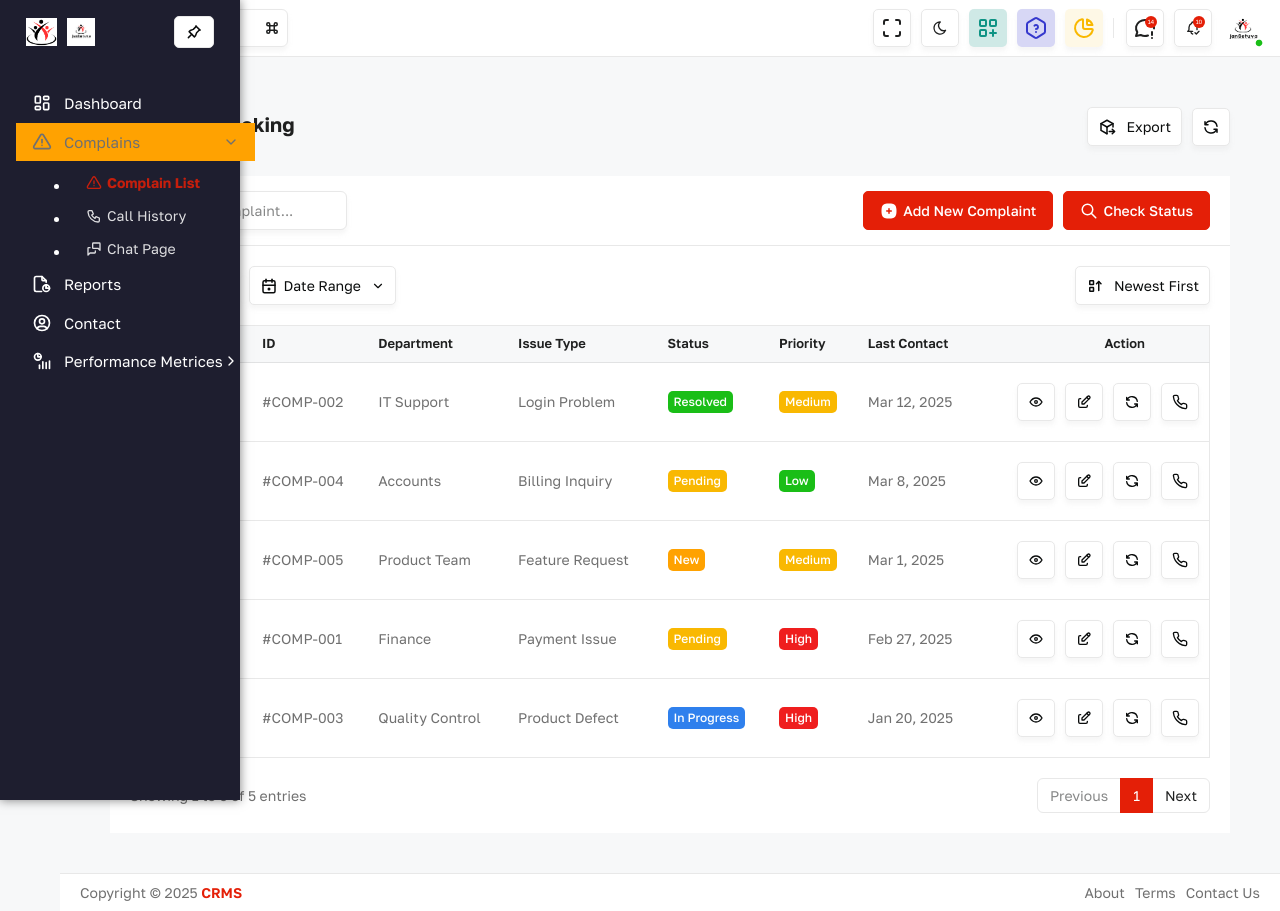
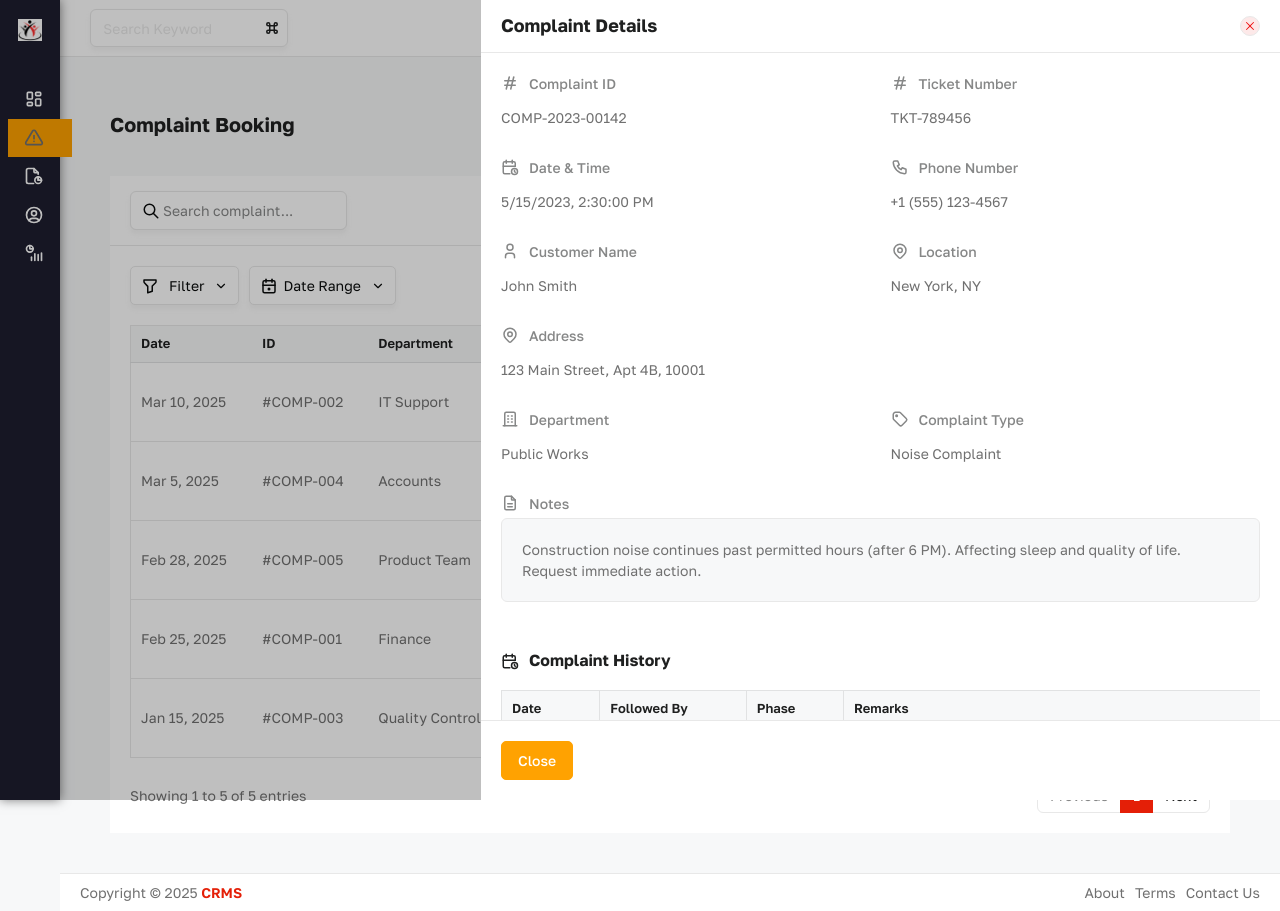
Before and after one commit to asimgope1/CRM, a React (Vite) app: page /Complain in a window 1280 px wide. Both pictures are taken after a click on the button 1036 px from the left and 401 px from the top of the page. Built offline with nearby package versions, Linux system fonts and the light colour scheme.

Commit message:
vieweach complaint

```diff
--- /dev/null
+++ b/src/components/ViewModal.jsx
@@ -0,0 +1,186 @@
+import React from "react";
+import {
+	IconX,
+	IconHash,
+	IconCalendarTime,
+	IconPhone,
+	IconUser,
+	IconMapPin,
+	IconFileDescription,
+	IconBuilding,
+	IconTag,
+} from "@tabler/icons-react";
+
+const ViewModal = ({ complaint, onClose }) => {
+	if (!complaint) return null;
+
+	return (
+		<>
+			<div
+				className='offcanvas-backdrop fade show'
+				style={{ backgroundColor: "rgba(0, 0, 0, 0.5)" }}
+				onClick={onClose}></div>
+			<div
+				className='offcanvas offcanvas-end offcanvas-large show'
+				style={{ width: "800px" }}>
+				<div className='offcanvas-header border-bottom'>
+					<h5 className='mb-0'>Complaint Details</h5>
+					<button
+						type='button'
+						className='btn-close custom-btn-close border p-1 me-0 d-flex align-items-center justify-content-center rounded-circle'
+						onClick={onClose}
+						aria-label='Close'>
+						<IconX size={18} />
+					</button>
+				</div>
+
+				<div className='offcanvas-body'>
+					<div className='row'>
+						<div className='col-md-6'>
+							<div className='mb-3'>
+								<label className='form-label d-flex align-items-center text-muted'>
+									<IconHash className='me-2' size={18} />
+									Complaint ID
+								</label>
+								<p className='form-control-plaintext'>{complaint.id}</p>
+							</div>
+						</div>
+						<div className='col-md-6'>
+							<div className='mb-3'>
+								<label className='form-label d-flex align-items-center text-muted'>
+									<IconHash className='me-2' size={18} />
+									Ticket Number
+								</label>
+								<p className='form-control-plaintext'>{complaint.ticketNo}</p>
+							</div>
+						</div>
+						<div className='col-md-6'>
+							<div className='mb-3'>
+								<label className='form-label d-flex align-items-center text-muted'>
+									<IconCalendarTime className='me-2' size={18} />
+									Date & Time
+								</label>
+								<p className='form-control-plaintext'>
+									{new Date(complaint.date).toLocaleString()}
+								</p>
+							</div>
+						</div>
+						<div className='col-md-6'>
+							<div className='mb-3'>
+								<label className='form-label d-flex align-items-center text-muted'>
+									<IconPhone className='me-2' size={18} />
+									Phone Number
+								</label>
+								<p className='form-control-plaintext'>{complaint.phone}</p>
+							</div>
+						</div>
+						<div className='col-md-6'>
+							<div className='mb-3'>
+								<label className='form-label d-flex align-items-center text-muted'>
+									<IconUser className='me-2' size={18} />
+									Customer Name
+								</label>
+								<p className='form-control-plaintext'>{complaint.name}</p>
+							</div>
+						</div>
+						<div className='col-md-6'>
+							<div className='mb-3'>
+								<label className='form-label d-flex align-items-center text-muted'>
+									<IconMapPin className='me-2' size={18} />
+									Location
+								</label>
+								<p className='form-control-plaintext'>
+									{complaint.city}, {complaint.state}
+								</p>
+							</div>
+						</div>
+						<div className='col-12'>
+							<div className='mb-3'>
+								<label className='form-label d-flex align-items-center text-muted'>
+									<IconMapPin className='me-2' size={18} />
+									Address
+								</label>
+								<p className='form-control-plaintext'>{complaint.address}</p>
+							</div>
+						</div>
+						<div className='col-md-6'>
+							<div className='mb-3'>
+								<label className='form-label d-flex align-items-center text-muted'>
+									<IconBuilding className='me-2' size={18} />
+									Department
+								</label>
+								<p className='form-control-plaintext'>{complaint.department}</p>
+							</div>
+						</div>
+						<div className='col-md-6'>
+							<div className='mb-3'>
+								<label className='form-label d-flex align-items-center text-muted'>
+									<IconTag className='me-2' size={18} />
+									Complaint Type
+								</label>
+								<p className='form-control-plaintext'>{complaint.type}</p>
+							</div>
+						</div>
+						<div className='col-12'>
+							<div className='mb-3'>
+								<label className='form-label d-flex align-items-center text-muted'>
+									<IconFileDescription className='me-2' size={18} />
+									Notes
+								</label>
+								<div className='border rounded p-3 bg-light'>
+									{complaint.notes || "No additional notes"}
+								</div>
+							</div>
+						</div>
+					</div>
+
+					{/* History Section */}
+					<div className='mt-4'>
+						<h6 className='mb-3 d-flex align-items-center'>
+							<IconCalendarTime className='me-2' size={18} />
+							Complaint History
+						</h6>
+						<div className='table-responsive'>
+							<table className='table table-bordered table-hover'>
+								<thead className='table-light'>
+									<tr>
+										<th width='20%'>Date</th>
+										<th width='20%'>Followed By</th>
+										<th width='20%'>Phase</th>
+										<th width='40%'>Remarks</th>
+									</tr>
+								</thead>
+								<tbody>
+									{complaint.history?.length > 0 ? (
+										complaint.history.map((item, index) => (
+											<tr key={index}>
+												<td>{item.date}</td>
+												<td>{item.followedBy}</td>
+												<td>{item.phase}</td>
+												<td>{item.remarks}</td>
+											</tr>
+										))
+									) : (
+										<tr>
+											<td colSpan='4' className='text-center text-muted'>
+												No history available
+											</td>
+										</tr>
+									)}
+								</tbody>
+							</table>
+						</div>
+					</div>
+				</div>
+
+				<div className='offcanvas-footer border-top p-3'>
+					<button type='button' className='btn btn-secondary' onClick={onClose}>
+						Close
+					</button>
+				</div>
+			</div>
+		</>
+	);
+};
+
+export default ViewModal;
--- a/src/pages/Complain.jsx
+++ b/src/pages/Complain.jsx
@@ -23,12 +23,14 @@
 import DeleteModal from "../components/DeleteModal";
 import Layout from "../Layout/Layout";
 import StatusCheckModal from "../components/StatusCheckModal";
+import ViewModal from "../components/ViewModal";
 
 function Complain() {
 	const [showAddModal, setShowAddModal] = useState(false);
 	const [showEditModal, setShowEditModal] = useState(false);
 	const [showDeleteModal, setShowDeleteModal] = useState(false);
 	 const [showModal, setShowModal] = useState(false);
+	 const [showViewModal, setShowViewModal] = useState(false);
 
 	// Sample data
 	const initialComplaints = [
@@ -218,6 +220,48 @@
 			year: "numeric",
 		});
 	};
+	const dummyComplaint = {
+  id: "COMP-2023-00142",
+  ticketNo: "TKT-789456",
+  date: "2023-05-15T14:30:00",
+  phone: "+1 (555) 123-4567",
+  name: "John Smith",
+  city: "New York",
+  state: "NY",
+  address: "123 Main Street, Apt 4B, 10001",
+  department: "Public Works",
+  type: "Noise Complaint",
+  notes: "Construction noise continues past permitted hours (after 6 PM). Affecting sleep and quality of life. Request immediate action.",
+  history: [
+    {
+      date: "2023-05-15",
+      followedBy: "Officer Johnson",
+      phase: "Logged",
+      remarks: "Complaint received and logged into system"
+    },
+    {
+      date: "2023-05-16",
+      followedBy: "Inspector Williams",
+      phase: "Assigned",
+      remarks: "Case assigned to field team for verification"
+    },
+    {
+      date: "2023-05-18",
+      followedBy: "Supervisor Lee",
+      phase: "In Progress",
+      remarks: "Site visit conducted. Violation notice issued to construction company"
+    },
+    {
+      date: "2023-05-20",
+      followedBy: "Officer Johnson",
+      phase: "Resolved",
+      remarks: "Follow-up confirmed compliance. No further complaints received."
+    }
+  ]
+};
+
+// Usage in your component:
+<ViewModal complaint={dummyComplaint} onClose={() => console.log('Modal closed')} />
 
 	return (
 		<Layout title='Complaints' showHeader={false}>
@@ -239,6 +283,11 @@
 						onClose={() => setShowModal(false)}
 					/>
 				)}
+{	showViewModal &&			<ViewModal
+  complaint={dummyComplaint}
+  onClose={() => setShowViewModal(false)}
+  show={showViewModal}
+/>}
 
 				<DeleteModal
 					show={showDeleteModal}
@@ -629,7 +678,7 @@
 														className='btn btn-icon btn-outline-light shadow'
 														onClick={() =>
 															// setShowViewModal(true)
-															{}
+															setShowViewModal(true)
 
 														}
 														title='View'>
```
